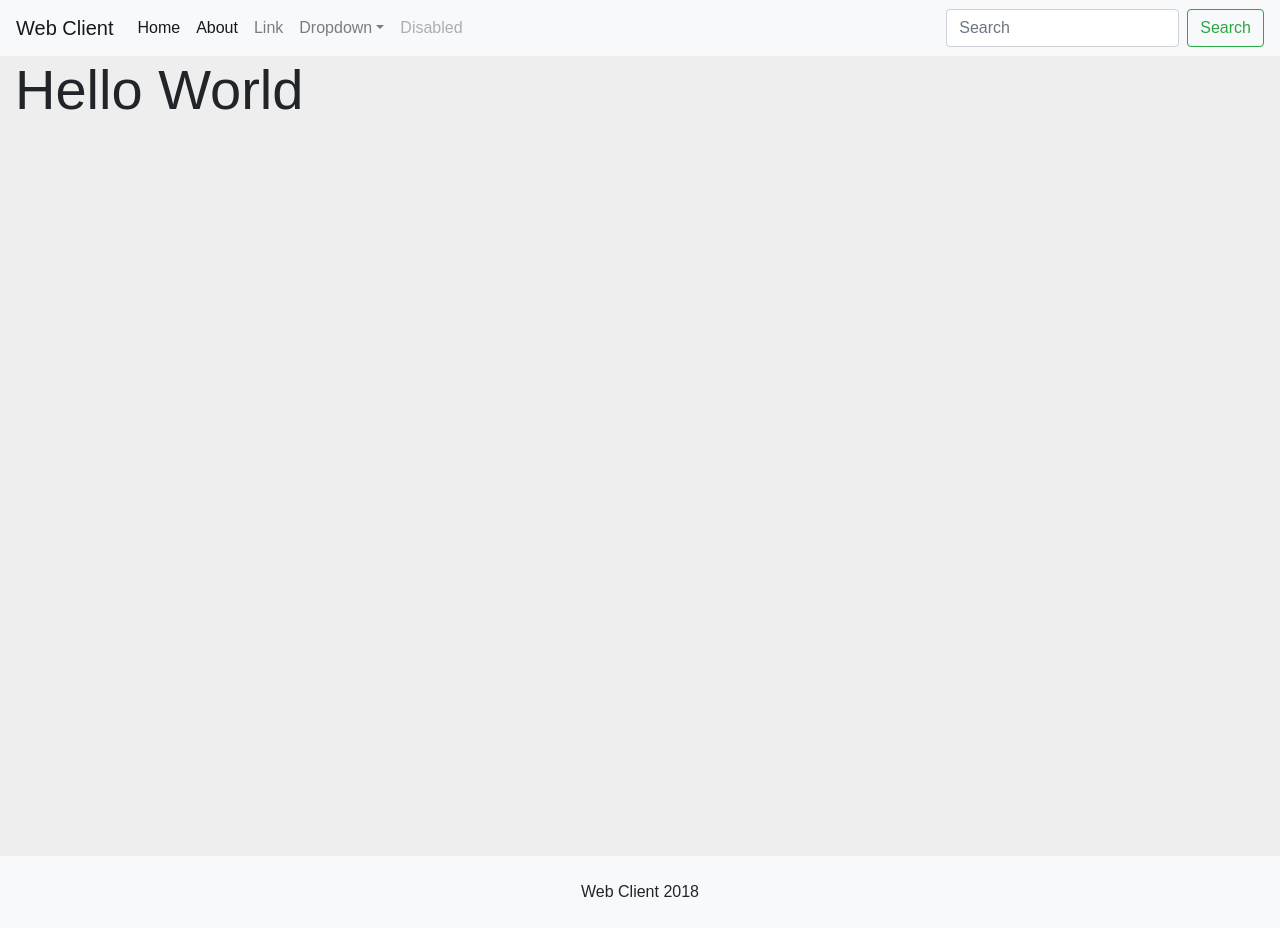
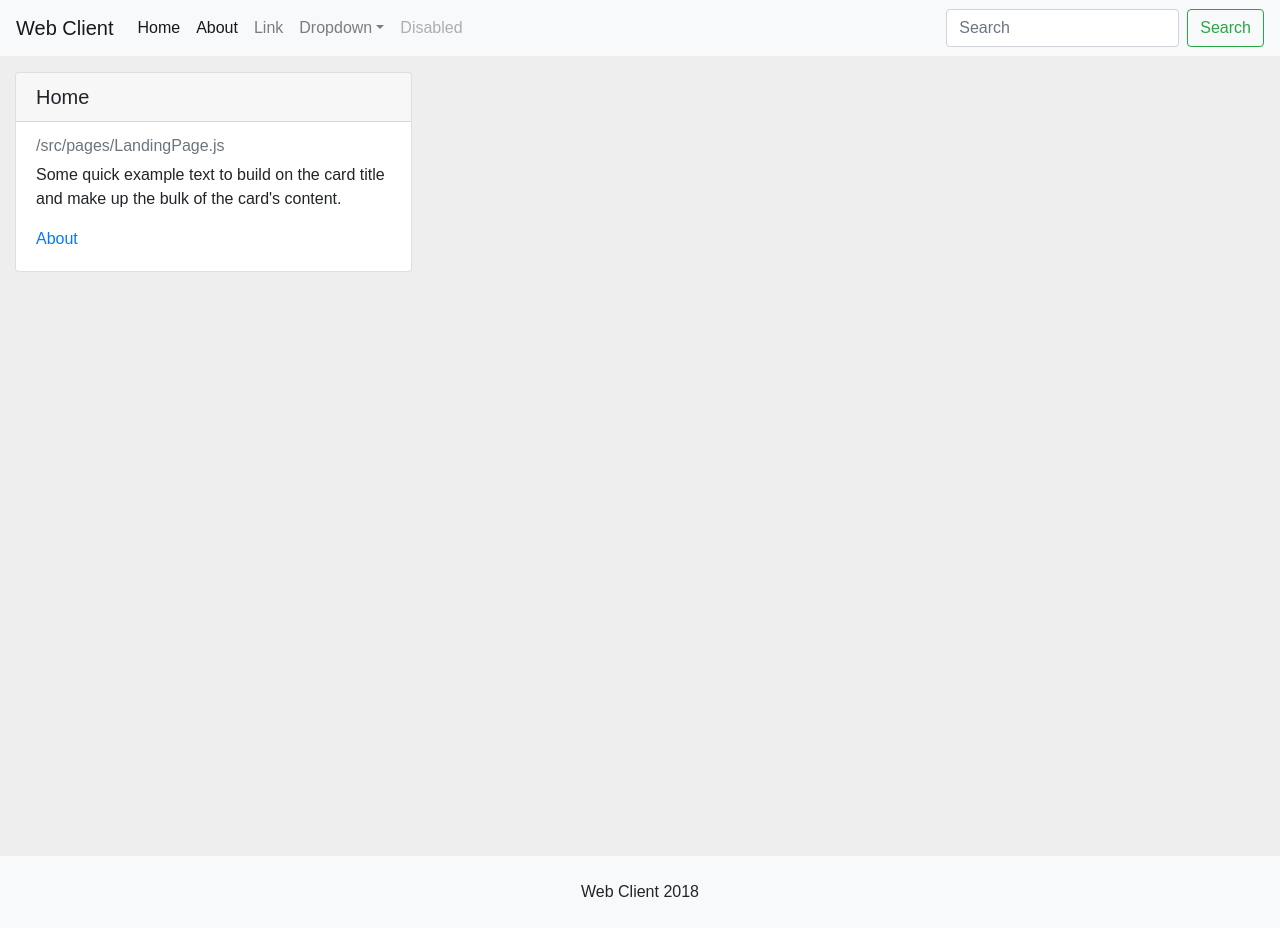
Before and after one commit to omnicoders/build-a-web-client, a React (Create React App) app: page / in a window 1280 px wide. Built offline with nearby package versions, Linux system fonts and the light colour scheme.

Commit message:
change page ayout

```diff
--- a/src/pages/AboutPage.js
+++ b/src/pages/AboutPage.js
@@ -1,12 +1,22 @@
 import React, { Component } from 'react';
+import { Link } from 'react-router-dom';
 
 class AboutPage extends Component {
   render() {
     return (
       <div className="container-fluid">
         <div className="row">
-          <div className="col-12">
-            <h1 className="display-4">About Us</h1>
+          <div className="col-12 col-md-4">
+            <div className="card mt-3">
+              <div className="card-header">
+                <h5 className="card-title mb-0">About</h5>
+              </div>
+              <div className="card-body">
+                <h6 className="card-subtitle mb-2 text-muted">/src/pages/AboutPage.js</h6>
+                <p className="card-text">Some quick example text to build on the card title and make up the bulk of the card's content.</p>
+                <Link to="/" className="card-link">Home</Link>
+              </div>
+            </div>
           </div>
         </div>
       </div>
--- a/src/pages/LandingPage.js
+++ b/src/pages/LandingPage.js
@@ -1,12 +1,22 @@
 import React, { Component } from 'react';
+import { Link } from 'react-router-dom';
 
 class LandingPage extends Component {
   render() {
     return (
       <div className="container-fluid">
         <div className="row">
-          <div className="col-12">
-            <h1 className="display-4">Hello World</h1>
+          <div className="col-12 col-md-4">
+            <div className="card mt-3">
+              <div className="card-header">
+                <h5 className="card-title mb-0">Home</h5>
+              </div>
+              <div className="card-body">
+                <h6 className="card-subtitle mb-2 text-muted">/src/pages/LandingPage.js</h6>
+                <p className="card-text">Some quick example text to build on the card title and make up the bulk of the card's content.</p>
+                <Link to="/about" className="card-link">About</Link>
+              </div>
+            </div>
           </div>
         </div>
       </div>
```
Also changed, not shown: 1 other file (tests, documents, lock files or other folders).
